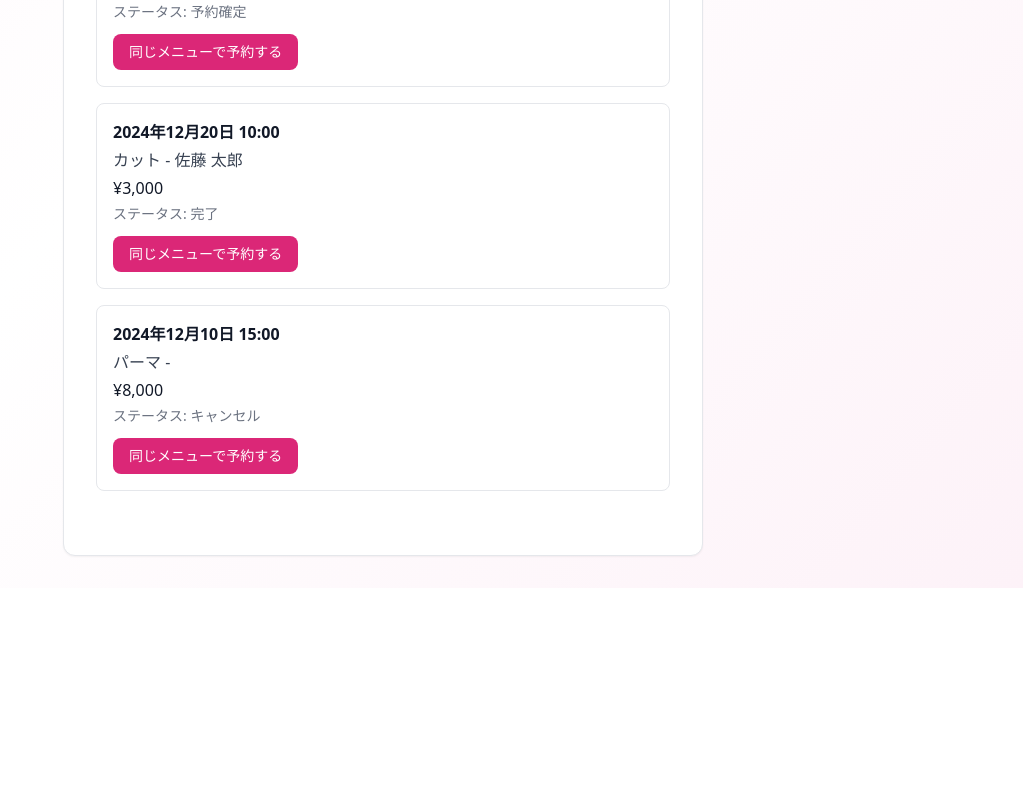
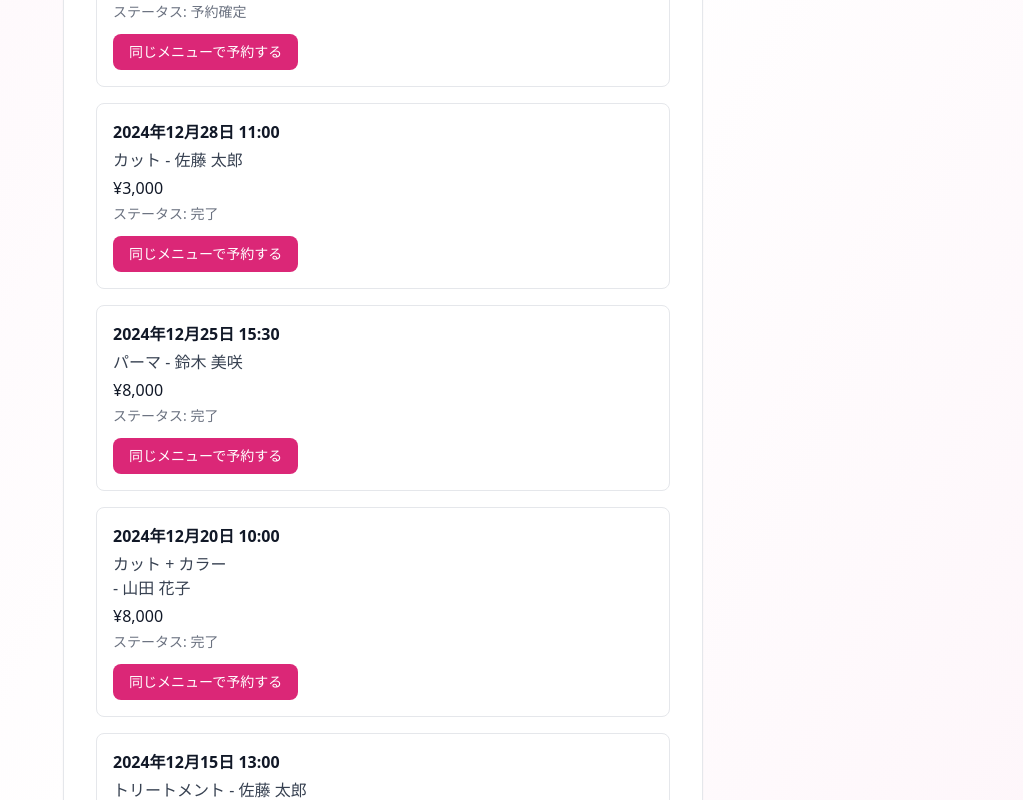
Before and after one commit to takasakimo/beauty-salon-line-bot, a Next.js app: page /demo/customer/mypage in a window 1280 px wide. Shown: the part 880-1680 px from the top of the page, without its empty margins (257-1280 px from the left). Before the commit the page ends 1468 px from the top, so only its background shows below. Built offline with nearby package versions, Linux system fonts and the light colour scheme.

Commit message:
デモ画面のサンプルデータを充実（予約データを1週間分生成、予約履歴を追加）

```diff
--- a/app/demo/admin/reservations/page.tsx
+++ b/app/demo/admin/reservations/page.tsx
@@ -4,52 +4,95 @@ import Link from 'next/link';
 import AdminNav from '@/app/components/AdminNav';
 import { CalendarDaysIcon } from '@heroicons/react/24/outline';
 
-// モックデータ
-const mockReservations = [
-  {
-    reservation_id: 1,
-    reservation_date: '2025-01-15T14:00:00+09:00',
-    customer_name: '山田 太郎',
-    menu_name: 'カットカラー',
-    menus: [
-      { menu_id: 1, menu_name: 'カット', price: 3000, duration: 60 },
-      { menu_id: 2, menu_name: 'カラー', price: 5000, duration: 90 }
-    ],
-    total_price: 8000,
-    total_duration: 150,
-    staff_id: 1,
-    staff_name: '山田 花子',
-    status: 'confirmed'
-  },
-  {
-    reservation_id: 2,
-    reservation_date: '2025-01-15T10:00:00+09:00',
-    customer_name: '佐藤 花子',
-    menu_name: 'カット',
-    price: 3000,
-    menu_duration: 60,
-    staff_id: 2,
-    staff_name: '佐藤 太郎',
-    status: 'confirmed'
-  },
-  {
-    reservation_id: 3,
-    reservation_date: '2025-01-15T16:00:00+09:00',
-    customer_name: '鈴木 一郎',
-    menu_name: 'パーマ',
-    price: 8000,
-    menu_duration: 120,
-    staff_id: null,
-    staff_name: null,
-    status: 'confirmed'
-  }
-];
-
 const mockStaff = [
   { staff_id: 1, name: '山田 花子' },
   { staff_id: 2, name: '佐藤 太郎' },
   { staff_id: 3, name: '鈴木 美咲' }
 ];
+
+// モックデータ - 1週間分の予約データを生成
+const generateMockReservations = () => {
+  const reservations = [];
+  const baseDate = new Date();
+  const customers = ['山田 太郎', '佐藤 花子', '鈴木 一郎', '田中 美咲', '高橋 健太', '伊藤 さくら', '渡辺 大輔', '中村 麻衣', '小林 翔太', '加藤 優香'];
+  const menus = [
+    { menu_id: 1, menu_name: 'カット', price: 3000, duration: 60 },
+    { menu_id: 2, menu_name: 'カラー', price: 5000, duration: 90 },
+    { menu_id: 3, menu_name: 'カットカラー', price: 7500, duration: 120 },
+    { menu_id: 4, menu_name: 'パーマ', price: 8000, duration: 120 },
+    { menu_id: 5, menu_name: 'トリートメント', price: 2000, duration: 30 }
+  ];
+  const staffIds = [1, 2, 3, null];
+  const timeSlots = ['10:00', '10:30', '11:00', '11:30', '13:00', '13:30', '14:00', '14:30', '15:00', '15:30', '16:00', '16:30', '17:00', '17:30'];
+
+  let reservationId = 1;
+
+  // 今日から7日間分の予約を生成
+  for (let dayOffset = 0; dayOffset < 7; dayOffset++) {
+    const date = new Date(baseDate);
+    date.setDate(baseDate.getDate() + dayOffset);
+    const dateStr = date.toISOString().split('T')[0];
+
+    // 各日に3-5件の予約を生成
+    const reservationsPerDay = Math.floor(Math.random() * 3) + 3;
+    const usedTimes: string[] = [];
+
+    for (let i = 0; i < reservationsPerDay; i++) {
+      // 利用可能な時間スロットから選択
+      const availableTimes = timeSlots.filter(t => !usedTimes.includes(t));
+      if (availableTimes.length === 0) break;
+
+      const time = availableTimes[Math.floor(Math.random() * availableTimes.length)];
+      usedTimes.push(time);
+
+      const [hour, minute] = time.split(':').map(Number);
+      const reservationDate = new Date(date);
+      reservationDate.setHours(hour, minute, 0, 0);
+
+      const menu = menus[Math.floor(Math.random() * menus.length)];
+      const customer = customers[Math.floor(Math.random() * customers.length)];
+      const staffId = staffIds[Math.floor(Math.random() * staffIds.length)];
+
+      // 複数メニューの場合（30%の確率）
+      const isMultipleMenus = Math.random() < 0.3 && menu.menu_id !== 3;
+      let menuData: any;
+      let totalPrice = menu.price;
+      let totalDuration = menu.duration;
+
+      if (isMultipleMenus) {
+        const secondMenu = menus.find(m => m.menu_id !== menu.menu_id && m.menu_id !== 3);
+        if (secondMenu) {
+          menuData = {
+            menus: [menu, secondMenu],
+            menu_name: `${menu.menu_name} + ${secondMenu.menu_name}`
+          };
+          totalPrice = menu.price + secondMenu.price;
+          totalDuration = menu.duration + secondMenu.duration;
+        } else {
+          menuData = { menu_name: menu.menu_name, price: menu.price, menu_duration: menu.duration };
+        }
+      } else {
+        menuData = { menu_name: menu.menu_name, price: menu.price, menu_duration: menu.duration };
+      }
+
+      reservations.push({
+        reservation_id: reservationId++,
+        reservation_date: reservationDate.toISOString().replace('Z', '+09:00'),
+        customer_name: customer,
+        ...menuData,
+        total_price: totalPrice,
+        total_duration: totalDuration,
+        staff_id: staffId,
+        staff_name: staffId ? mockStaff.find(s => s.staff_id === staffId)?.name || null : null,
+        status: Math.random() < 0.1 ? 'cancelled' : Math.random() < 0.3 ? 'completed' : 'confirmed'
+      });
+    }
+  }
+
+  return reservations;
+};
+
+const mockReservations = generateMockReservations();
 
 export default function DemoAdminReservations() {
   const formatTime = (dateString: string) => {
--- a/app/demo/customer/mypage/page.tsx
+++ b/app/demo/customer/mypage/page.tsx
@@ -19,7 +19,7 @@ const mockReservations = [
   },
   {
     reservation_id: 2,
-    reservation_date: '2024-12-20T10:00:00+09:00',
+    reservation_date: '2024-12-28T11:00:00+09:00',
     menu_name: 'カット',
     price: 3000,
     menu_duration: 60,
@@ -28,12 +28,61 @@ const mockReservations = [
   },
   {
     reservation_id: 3,
-    reservation_date: '2024-12-10T15:00:00+09:00',
+    reservation_date: '2024-12-25T15:30:00+09:00',
     menu_name: 'パーマ',
     price: 8000,
     menu_duration: 120,
+    staff_name: '鈴木 美咲',
+    status: 'completed'
+  },
+  {
+    reservation_id: 4,
+    reservation_date: '2024-12-20T10:00:00+09:00',
+    menu_name: 'カットカラー',
+    menus: [
+      { menu_id: 1, menu_name: 'カット', price: 3000, duration: 60 },
+      { menu_id: 2, menu_name: 'カラー', price: 5000, duration: 90 }
+    ],
+    total_price: 8000,
+    total_duration: 150,
+    staff_name: '山田 花子',
+    status: 'completed'
+  },
+  {
+    reservation_id: 5,
+    reservation_date: '2024-12-15T13:00:00+09:00',
+    menu_name: 'トリートメント',
+    price: 2000,
+    menu_duration: 30,
+    staff_name: '佐藤 太郎',
+    status: 'completed'
+  },
+  {
+    reservation_id: 6,
+    reservation_date: '2024-12-10T16:00:00+09:00',
+    menu_name: 'カット',
+    price: 3000,
+    menu_duration: 60,
     staff_name: null,
     status: 'cancelled'
+  },
+  {
+    reservation_id: 7,
+    reservation_date: '2024-12-05T14:00:00+09:00',
+    menu_name: 'パーマ',
+    price: 8000,
+    menu_duration: 120,
+    staff_name: '鈴木 美咲',
+    status: 'completed'
+  },
+  {
+    reservation_id: 8,
+    reservation_date: '2024-11-30T10:30:00+09:00',
+    menu_name: 'カラー',
+    price: 5000,
+    menu_duration: 90,
+    staff_name: '山田 花子',
+    status: 'completed'
   }
 ];
 
```
